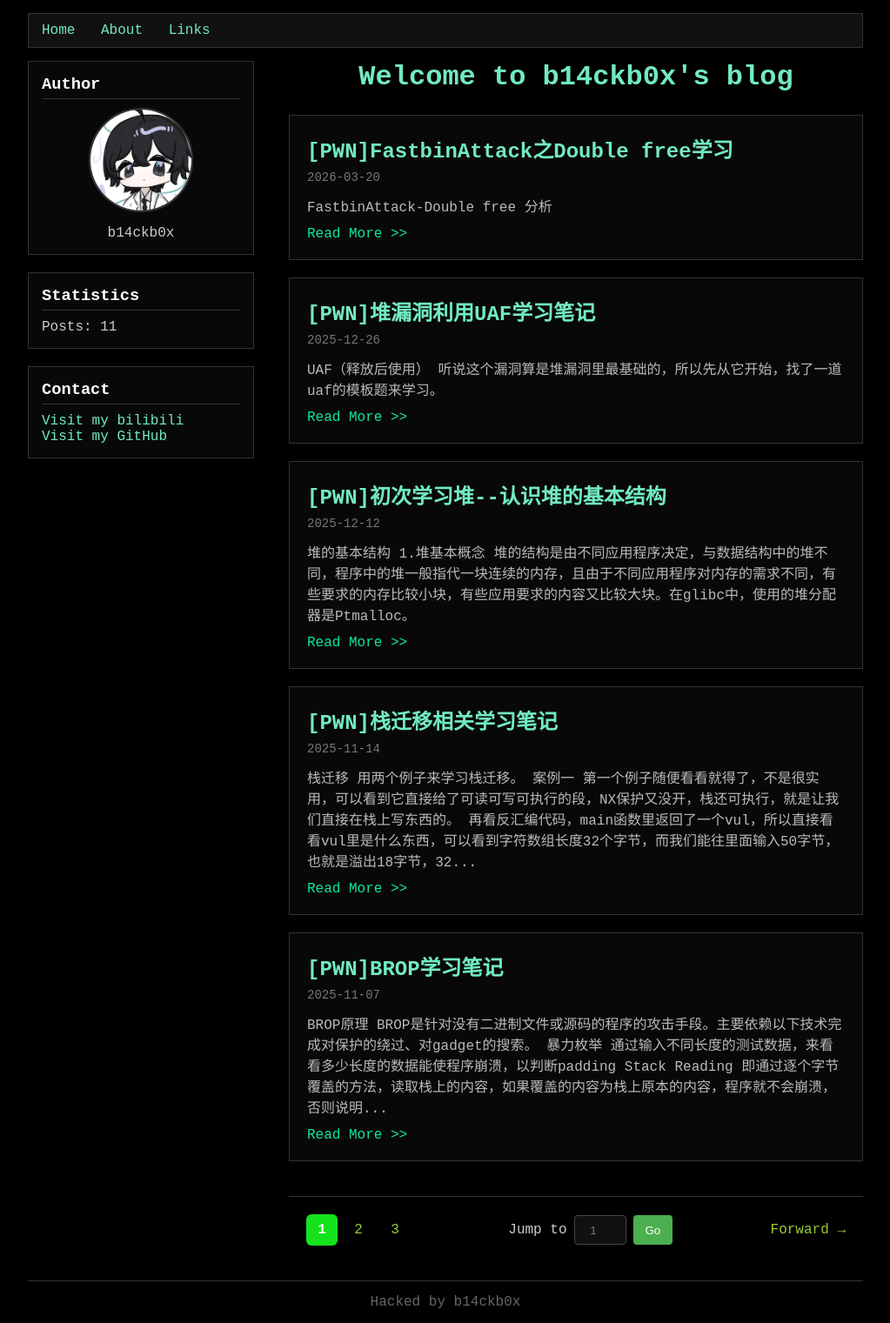
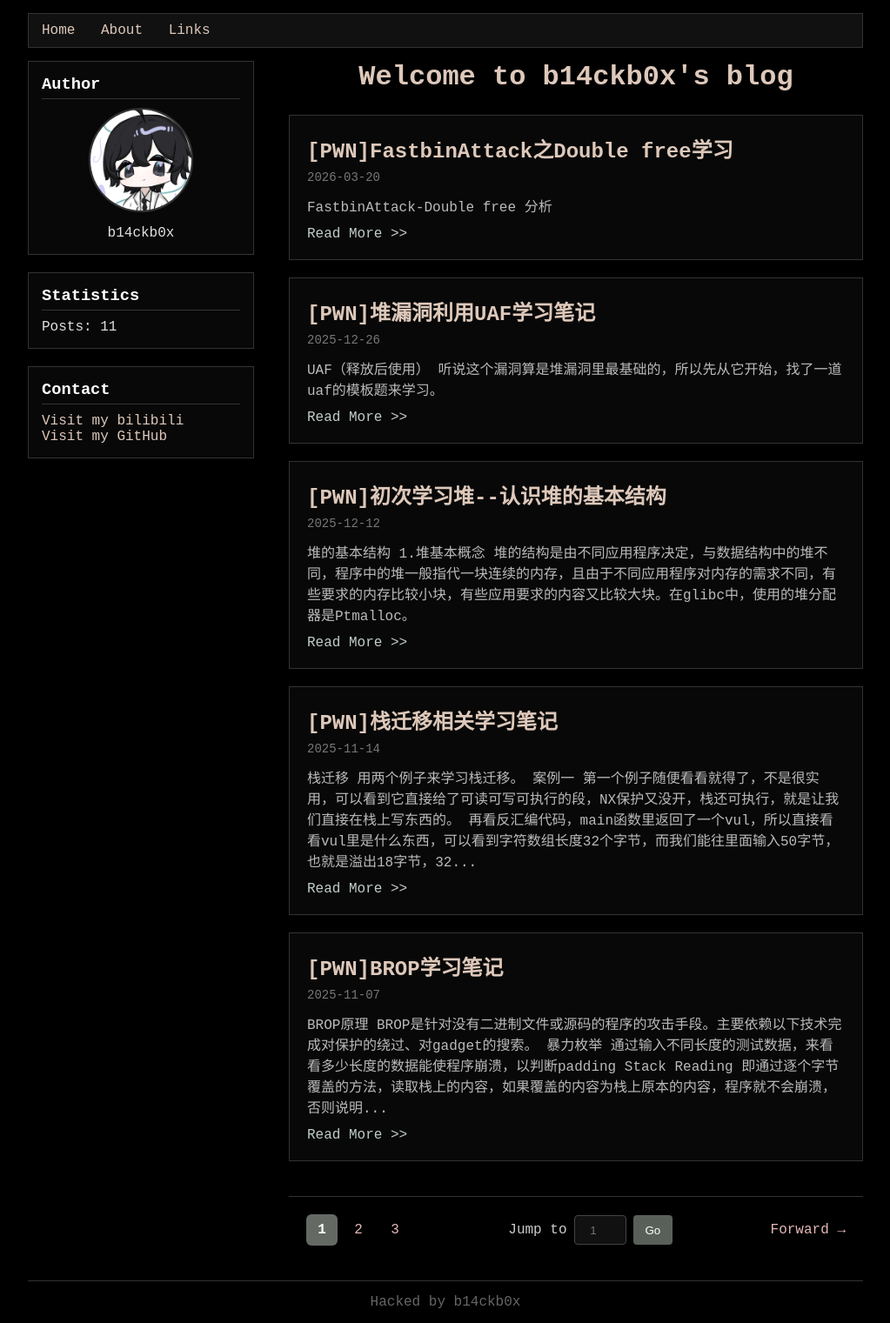
Before and after one commit to NTC627/ntc627.github.io, a Jekyll site: the page built from index.html, in a window 1280 px wide. Shown: the whole page at 87% size, without its empty margins (128-1151 px from the left). Built offline with Jekyll 4.4.1, drawn with Linux system fonts in a browser that asks for light colours; the list of posts is cut into pages by our own code.

Commit message:
modify fonts

```diff
--- a/assets/css/style.css
+++ b/assets/css/style.css
@@ -6,11 +6,12 @@
 
   body {
     background: #000;
-    color: #ccc;
+    color: #e1e1e1;
     font-family:
         "Courier New",
-        "Microsoft YaHei",
-        "PingFang SC",
+        "FangSong",
+        "STFangsong",
+        "LXGW WenKai",
         monospace;
   }
 
@@ -21,7 +22,7 @@
   }
 
   a {
-  color: #72eac4fe;
+  color: #dec9bbfe;
   text-decoration: none;
   }
 
@@ -50,7 +51,7 @@
   .current-page{
     display:inline-block;
     padding:6px 12px;
-    background:#4caf50;
+    background:#6e736eea;
     color:#fff;
     border-radius:4px;
   }
@@ -89,7 +90,7 @@
   }
 
   .page-number {
-    color: #0ca02a;
+    color: #6d878a;
     transition: all 0.2s;
   }
 
@@ -98,13 +99,13 @@
   }
 
   .page-current {
-    background: #14e21b;
+    background: #6e736eea;
     color: white;
     font-weight: 600;
   }
 
   .page-nav {
-    color: #5bcd32;
+    color: #d4c3c3;
     text-decoration: none;
     white-space: nowrap;
   }
@@ -136,7 +137,7 @@
   }
 
   .page-jump input:focus {
-    border-color: #4caf50;
+    border-color: #2d332d;
   }
 
   .page-jump button {
@@ -146,7 +147,7 @@
     border: none;
     border-radius: 4px;
 
-    background: #4caf50;
+    background: #596059;
     color: white;
 
     cursor: pointer;
@@ -230,7 +231,7 @@
   }
 
   .read-more {
-  color: #0de89b;
+  color: #c0cdc8;
   }
 
   .pagination {
@@ -251,7 +252,7 @@
   }
 
   .pagination a {
-  color: #9acd32;
+  color: #e5b7b7;
   }
 
   @media (max-width: 900px) {
```
Also changed, not shown: index.html (+0 -14 lines).
